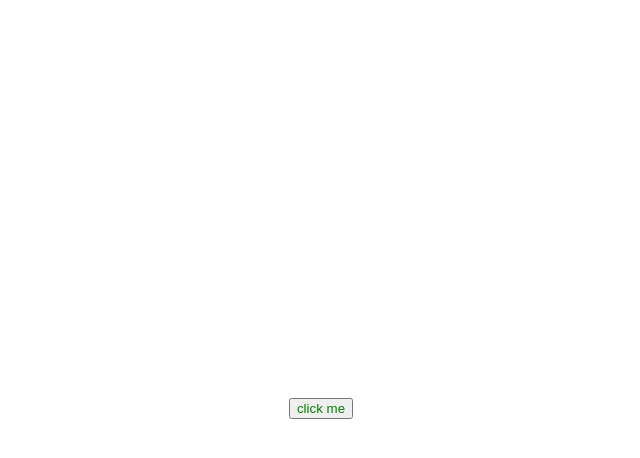
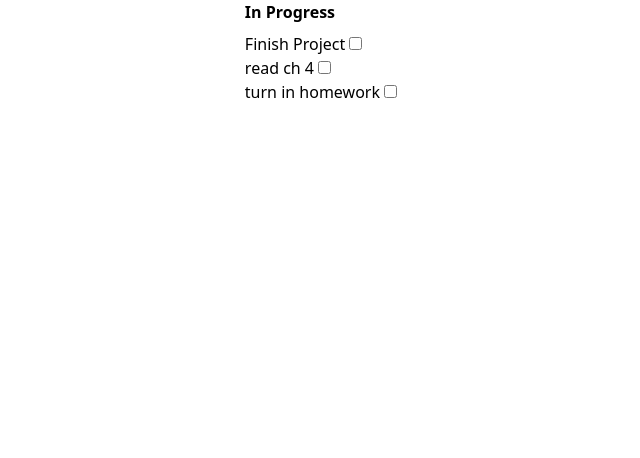
Before and after one commit to basharnaial/VueJs3, a plain HTML site: page index.html in a window 1280 px wide. Shown: the whole page, without its empty margins (319-959 px from the left). Drawn offline with nearby package versions, Linux system fonts and the light colour scheme.

Commit message:
L3 Conditional , loop ,  computed properties , v-if,v-show :key <pre></pre>

```diff
--- a/index.html
+++ b/index.html
@@ -1,53 +1,83 @@
 <!doctype html>
-<html lang="en">
+<html lang="en" class="h-full">
 <head>
     <meta charset="UTF-8">
     <meta name="viewport" content="width=device-width, initial-scale=1">
     <title>Document</title>
     <script src="https://unpkg.com/vue@3.5.17"></script>
-<style>
-    html,body{
-        height: 100%;
-    }
-    body{
-        display: grid;
-        place-items: center;
-    }
-    .text-red{
-        color: red;
-    }
-    .text-green{
-        color: green;
-    }
-
-</style>
+    <script src="https://cdn.tailwindcss.com"></script>
 </head>
 
 <body>
+<div id="app" class="h-full gird place-items-center">
 
-<div id="app">
-    <p>
-<!--<button v-bind:class="active ? 'text-red' : 'text-green'" v-on:click="toggle">-->
-<button :class="active ? 'text-red' : 'text-green'" @click="toggle">
-    click me
-</button>
-    </p>
+    <section v-if="inProgress.length > 0">
+        <h2 class="font-bold mb-2">In Progress</h2>
+
+
+        <ul>
+            <li v-for="assignment in inProgress" :key="assignment.id">
+                <label>
+                    {{assignment.name}}
+                    <input type="checkbox" v-model="assignment.completed">
+                </label>
+            </li>
+        </ul>
+    </section>
+
+
+
+    <section v-if="completedAssignments.length > 0">
+        <h2 class="font-bold mb-2">Completed</h2>
+        <ul>
+            <li v-for="assignment in completedAssignments"
+                :key="assignment.id"
+            >
+                <label>
+                    {{assignment.name}}
+                    <input type="checkbox" v-model="assignment.completed">
+                </label>
+            </li>
+        </ul>
+    </section>
+<!--    <pre>-->
+<!--        {{AssignmentA}}-->
+<!--    </pre>-->
 </div>
 
+
+
 <script>
-    Vue.createApp({
+
+    let app = {
+
         data() {
             return {
-            buttonClasses: 'text-green',
-            active: false
+            AssignmentA: [
+                { name: 'Finish Project', completed: false,id: 1 },
+                { name: 'read ch 4', completed: false,id: 2 },
+                { name: 'turn in homework', completed: false,id: 3 },
+
+            ]
+
             };
         },
         methods: {
-            toggle() {
-                this.active = !this.active;
-            }
+
+        },
+
+        // computed property its sort of method that can be cached
+        computed:{
+        inProgress(){
+            return this.AssignmentA.filter(a => !a.completed);
+        },
+        completedAssignments(){
+            return this.AssignmentA.filter(a => a.completed);
         }
-    }).mount('#app');
+        }
+
+    };
+    Vue.createApp(app).mount('#app');
 </script>
 
 </body>
```
Also changed, not shown: [0,1]Basic & Binding & Event Handler.html (added, +54 -0 lines).
